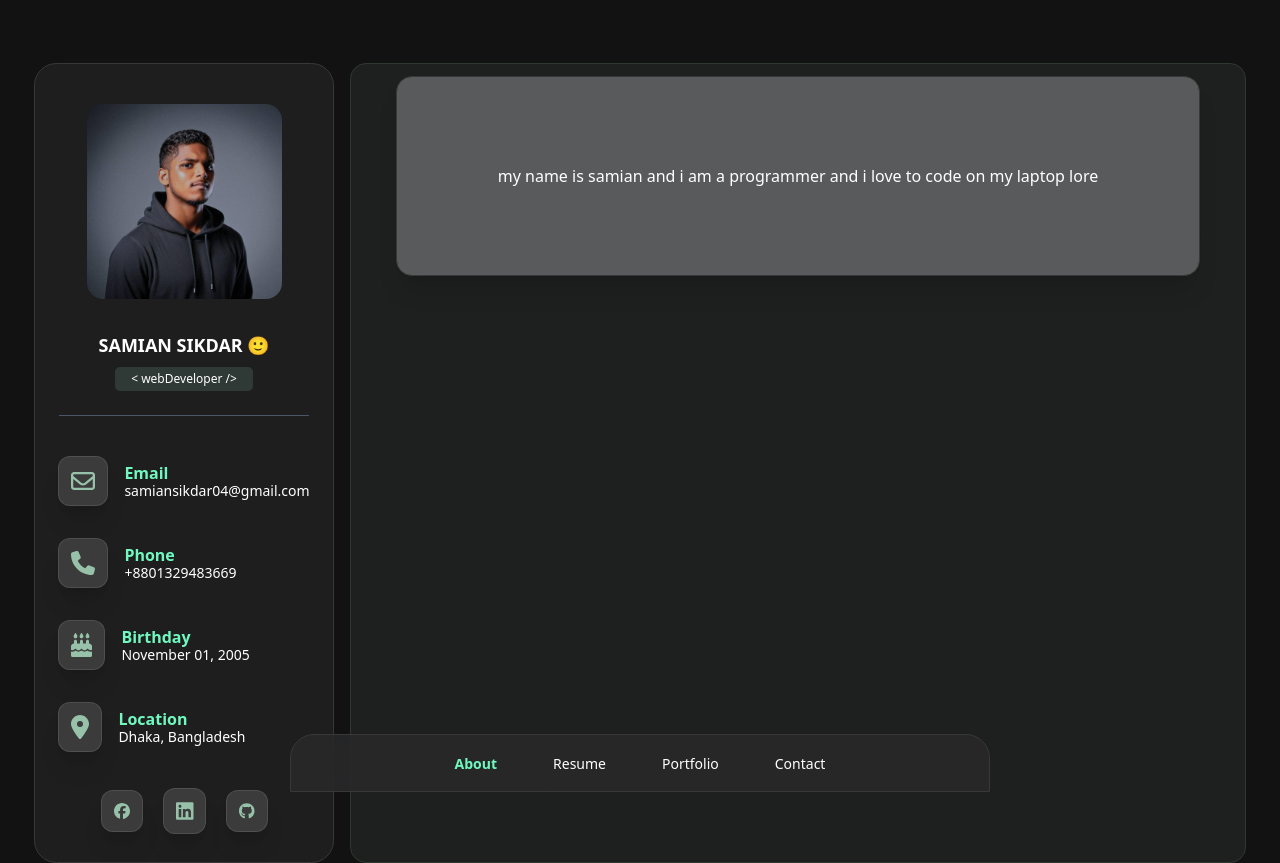
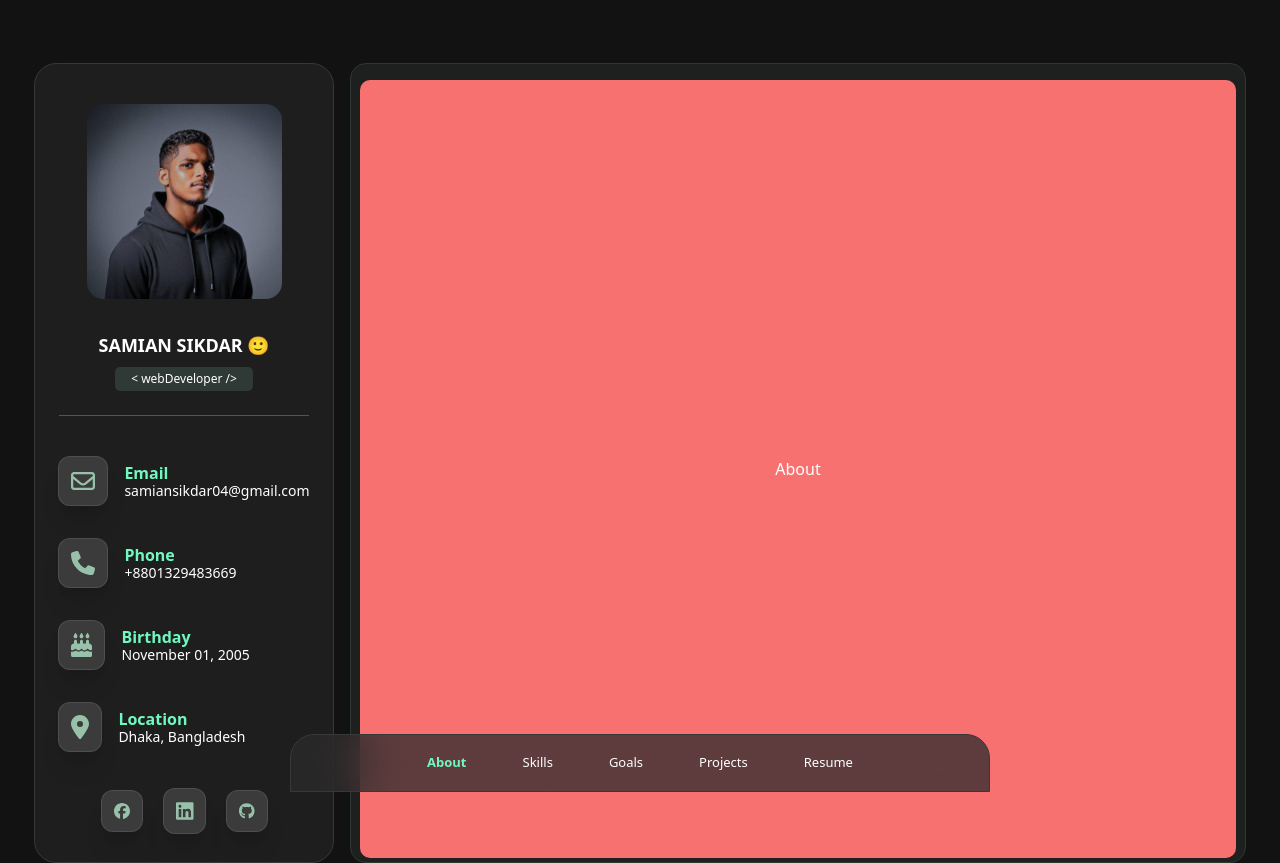
Before and after one commit to SAMIAN04/portfolio, a React (Vite) app: page / in a window 1280 px wide. Built offline with nearby package versions, Linux system fonts and the light colour scheme; a web font is replaced by a local one.

Commit message:
added some animation some pages edited navbar and some mor features

```diff
--- a/package.json
+++ b/package.json
@@ -18,10 +18,12 @@
     "@shadcn/ui": "^0.0.4",
     "class-variance-authority": "^0.7.0",
     "clsx": "^2.1.1",
+    "framer-motion": "^12.23.0",
     "lucide-react": "^0.436.0",
     "react": "^18.3.1",
     "react-dom": "^18.3.1",
     "tailwind-merge": "^2.5.2",
+    "tailwind-scrollbar-hide": "^4.0.0",
     "tailwindcss-animate": "^1.0.7"
   },
   "devDependencies": {
--- a/src/App.jsx
+++ b/src/App.jsx
@@ -1,42 +1,107 @@
 import "./App.css";
-
+import { useState, useRef } from "react";
 import Card from "./components/Card";
 import Section from "./components/Section";
-import { useState } from "react";
 import Nav from "./components/Nav";
 import MobileContactside from "./components/MobileContactside";
 import Deskcontactside from "./components/DeskContactside";
 
+import About from "./components/pages/About";
+import Resume from "./components/pages/Resume";
+import Projects from "./components/pages/Projects";
+import Skills from "./components/pages/Skills";
+import Goals from "./components/pages/Goals";
+
+import { AnimatePresence, motion } from "framer-motion";
+
+// Your page sequence
+const pageOrder = ["About", "Skills", "Goals", "Projects", "Resume"];
+
 function App() {
+  const [activePage, setActivePage] = useState("About");
+  const prevIndex = useRef(0);
+
+  const currentIndex = pageOrder.indexOf(activePage);
+  const direction = currentIndex > prevIndex.current ? 1 : -1;
+
+  const handlePageChange = (newPage) => {
+    prevIndex.current = pageOrder.indexOf(activePage);
+    setActivePage(newPage);
+  };
+
+  const pageVariants = {
+    initial: (direction) => ({
+      x: direction > 0 ? "100%" : "-100%",
+      opacity: 0,
+      position: "absolute",
+    }),
+    animate: {
+      x: 0,
+      opacity: 1,
+      position: "relative",
+      transition: { duration: 0.4 },
+    },
+    exit: (direction) => ({
+      x: direction > 0 ? "-100%" : "100%",
+      opacity: 0,
+      position: "absolute",
+      transition: { duration: 0.4 },
+    }),
+  };
+
+  const renderPage = () => {
+    switch (activePage) {
+      case "About":
+        return <About />;
+      case "Goals":
+        return <Goals />;
+      case "Resume":
+        return <Resume />;
+      case "Projects":
+        return <Projects />;
+      case "Skills":
+        return <Skills />;
+      default:
+        return <About />;
+    }
+  };
 
   return (
-    <>
-      <main className="min-h-[640px] max-h-0[1080] min-w-[360px] max-w-[1910] w-[99vw] overflow-x-hidden overflow-y-scroll flex items-center flex-col gap-4 text-white  lg:flex-row lg:justify-center lg:content-center lg:items-center relative mt-[5%]">
-{/* Mobile only */}
-    <div className="block md:hidden">
-    <MobileContactside/>
-    </div>
+    <main className="min-h-[640px] max-h-0[1080] min-w-[360px] max-w-[1910] w-[99vw] overflow-x-hidden overflow-y-scroll flex items-center flex-col gap-4 text-white lg:flex-row lg:justify-center lg:content-center lg:items-center relative mt-[5%]">
 
+      {/* Contact Panels */}
+      <div className="block md:hidden">
+        <MobileContactside />
+      </div>
+      <div className="hidden md:block lg:hidden">
+        <MobileContactside />
+      </div>
+      <div className="hidden lg:block">
+        <Deskcontactside />
+      </div>
 
-    <div className="hidden md:block lg:hidden">
-      <MobileContactside/>
-    </div>
+      {/* Section stays fixed */}
+      <div className="relative w-full lg:w-auto min-h-[400px] flex justify-center items-center ">
+        <Section>
+          <AnimatePresence mode="wait" custom={direction}>
+            <motion.div
+              key={activePage}
+              custom={direction}
+              variants={pageVariants}
+              initial="initial"
+              animate="animate"
+              exit="exit"
+              className="w-full h-full flex items-center justify-center"
+            >
+              {renderPage()}
+            </motion.div>
+          </AnimatePresence>
+        </Section>
+      </div>
 
-    {/* Desktop only */}
-    <div className="hidden lg:block">
-      <Deskcontactside/>
-    </div>
-        <div>
-          <Section>
-            <Card>
-              my name is samian and i am a programmer and i love to code on my
-              laptop lore
-            </Card>
-          </Section>
-        </div>
-        <Nav/>
-      </main>
-    </>
+      {/* Bottom Nav */}
+      <Nav activeItem={activePage} onItemClick={handlePageChange} />
+    </main>
   );
 }
 
--- a/src/components/MobileContactside.jsx
+++ b/src/components/MobileContactside.jsx
@@ -13,7 +13,7 @@ function MobileContactSide() {
 
   return (
     <div
-      className={`flex flex-col bg-[#1e1e1f] w-[93vw] rounded-[1.4rem] mt-4 border-[1px] border-[#383838] relative duration-700 lg:w-[300px] overflow-hidden ${
+      className={`flex flex-col bg-[#1e1e1f]  min-w-[360px] max-w-[1210px] w-[70vw]  rounded-[1.4rem] mt-4 border-[1px] border-[#383838] relative duration-700 lg:w-[300px] overflow-hidden ${
         isExpanded ? "h-[580px]" : "h-[110px]"
       }`}
     >
--- a/src/components/Nav.jsx
+++ b/src/components/Nav.jsx
@@ -1,32 +1,19 @@
-import  { useState, useEffect } from 'react';
-
-function Nav() {
-  const [activeItem, setActiveItem] = useState('About');
-  const [width, setwidth] = useState(window.innerWidth)
-  console.log(width);
-  console.log(setwidth);
-
-
-  const handleItemClick = (item) => {
-    setActiveItem(item);
-
-  };
-
+function Nav({ activeItem, onItemClick }) {
   return (
     <nav className="h-[57.6px] w-[99vw] flex justify-center items-center bg-[#2b2b2cbf] fixed bottom-0 z-0 backdrop-blur-xl rounded-tr-3xl rounded-tl-3xl border-[1px] border-[#383838]
      lg:w-[700px] lg:mb-2
     ">
       <div>
-        <ol className="flex gap-8 text-[14px] lg:gap-14 ">
-          {['About', 'Resume', 'Portfolio', 'Contact'].map((item) => (
+        <ol className="flex gap-8 text-[13px] lg:gap-14 ">
+          {['About', 'Skills','Goals', 'Projects', 'Resume'].map((item) => (
             <li
               key={item}
-              onClick={() => handleItemClick(item)}
+              onClick={() => onItemClick(item)}
               className={`cursor-pointer transition-all duration-300  ${
                 activeItem === item
-                  ? 'text-[#72fcc2fb] font-semibold scale-190 -translate-y-3'  // Active state styling
+                  ? 'text-[#72fcc2fb] font-semibold scale-190 translate-y-3'  // Active state styling
                   : 'text-gray-400'
-              }hover:text-3xl  ` }
+              }hover:text-3xl`}
             >
               {item}
             </li>
--- a/src/components/Section.jsx
+++ b/src/components/Section.jsx
@@ -3,7 +3,7 @@ import {} from 'react'
 // eslint-disable-next-line react/prop-types
 function Section({children}) {
   return (
-      <div className='bg-[#1e1f1f] min-h-[540px] max-h-[1080px] pt-3 min-w-[360px] max-w-[1210px]  rounded-2xl border-[1px] border-[#2e3830] w-[70vw]  flex justify-center text-ellipsis whitespace-normal backdrop:blur-2xl lg:h-[800px] self-center '>{ children}</div>
+      <div className='bg-[#1e1f1f] min-h-[547px] max-h-[540px] lg:max-h-[1080px] pt-3 min-w-[360px] max-w-[1210px] overflow-hidden relative   rounded-2xl border-[1px] border-[#2e3830] w-[70vw]  flex justify-center text-ellipsis whitespace-normal backdrop:blur-2xl lg:h-[800px] self-center items-center'>{ children}</div>
   )
 }
 
--- a/src/components/pages/About.jsx
+++ b/src/components/pages/About.jsx
@@ -1,8 +1,7 @@
-import React from 'react'
 
 const About = () => {
   return (
-    <div className='bg-red-500'>About</div>
+    <div className='bg-red-400 w-[97%] h-[100%] min-h-[590px] flex items-center justify-center rounded-[10px] lg:w-[98%] lg:h-[99%] '>About</div>
   )
 }
 
--- /dev/null
+++ b/src/components/pages/Goals.jsx
@@ -0,0 +1,7 @@
+const Goals= () => {
+  return (
+    <div className='bg-pink-400 w-[97%] h-[100%] min-h-[590px] flex items-center justify-center rounded-[10px] lg:w-[98%] lg:h-[99%] '>About</div>
+  )
+}
+
+export default Goals
--- /dev/null
+++ b/src/components/pages/Projects.jsx
@@ -0,0 +1,7 @@
+const Projects   = () => {
+  return (
+    <div className='flex bg-purple-400 w-[97%] h-[100%] min-h-[590px] flex items-center justify-center rounded-[10px] lg:w-[98%] lg:h-[99%] '>Projects</div>
+  )
+}
+
+export default Projects
--- a/src/components/pages/Resume.jsx
+++ b/src/components/pages/Resume.jsx
@@ -1,8 +1,6 @@
-import React from 'react'
-
 const Resume = () => {
   return (
-    <div className='bg-green-400'>Resume</div>
+    <div className='bg-green-400 w-[97%] h-[100%] min-h-[590px] flex items-center justify-center rounded-[10px] lg:w-[98%] lg:h-[99%] '>Resume</div>
   )
 }
 
--- /dev/null
+++ b/src/components/pages/Skills.jsx
@@ -0,0 +1,7 @@
+const Skills = () => {
+  return (
+    <div className='bg-cyan-400 w-[97%] h-[100%] min-h-[590px] flex items-center justify-center rounded-[10px] lg:w-[98%] lg:h-[99%] '>Contact</div>
+  )
+}
+
+export default Skills
--- a/tailwind.config.js
+++ b/tailwind.config.js
@@ -73,5 +73,9 @@ module.exports = {
       },
     },
   },
-  plugins: [require("tailwindcss-animate")],
+  plugins: [
+    require("tailwindcss-animate"),
+    require('tailwind-scrollbar-hide'), // Added scrollbar hide plugin
+    // require('tailwind-scrollbar'), // Alternative if you want styled scrollbars
+  ],
 }
--- a/vite.config.js
+++ b/vite.config.js
@@ -3,7 +3,7 @@ import react from '@vitejs/plugin-react'
 
 // https://vitejs.dev/config/
 export default defineConfig({
-  plugins: [react()],
+  plugins: [react() ],
   server: {
     host: true
   }
```
Also changed, not shown: 1 other file (tests, documents, lock files or other folders).
